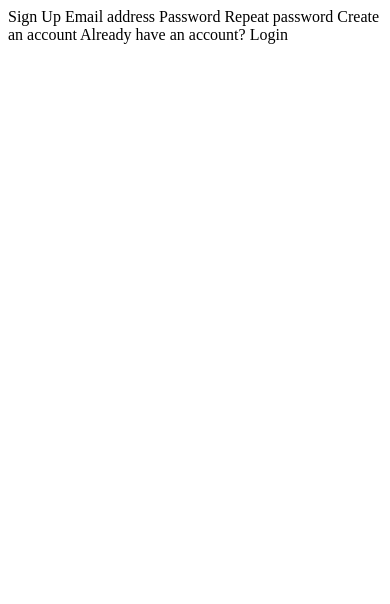
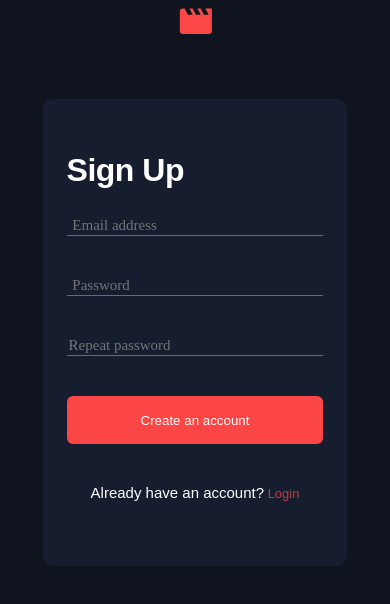
Before and after one commit to BlueDragn/entertainment-web-app, a plain HTML site: page src/html/sign-up.html in a window 390 px wide. Drawn offline with Linux system fonts and the light colour scheme.

Commit message:
completed Sign Up page for mobile

```diff
--- a/src/Styles/style.css
+++ b/src/Styles/style.css
@@ -330,7 +330,7 @@ margin-top:60px;
 .login_card {
 
     /* width: 327px; */
-    height: 365px;
+    min-height: 365px;
     background: #161D2F;
     border-radius: 10px;
     padding: 24px;
--- a/src/html/sign-up.html
+++ b/src/html/sign-up.html
@@ -5,20 +5,39 @@
   <meta name="viewport" content="width=device-width, initial-scale=1.0">
 
   <link rel="icon" type="image/png" sizes="32x32" href="./assets/favicon-32x32.png">
-
+  <link rel="stylesheet" href="/src/Styles/style.css">
   <title>Frontend Mentor | Entertainment web app</title>
 </head>
 <body>
 
-  Sign Up
+  <section class="login_page">
 
-  Email address
-  Password
-  Repeat password
+    <header>
+      <svg width="33" height="27" xmlns="http://www.w3.org/2000/svg">
+        <path
+          d="m26.463.408 3.2 6.4h-4.8l-3.2-6.4h-3.2l3.2 6.4h-4.8l-3.2-6.4h-3.2l3.2 6.4h-4.8l-3.2-6.4h-1.6a3.186 3.186 0 0 0-3.184 3.2l-.016 19.2a3.2 3.2 0 0 0 3.2 3.2h25.6a3.2 3.2 0 0 0 3.2-3.2V.408h-6.4Z"
+          fill="#FC4747" /></svg>
+    </header>
 
-  Create an account
 
-  Already have an account? Login
+  <!-- Login Card-->
+  <section class="login_container">
 
+    <div class="login_card">
+    <h2> Sign Up</h2>
+    <form class="sign-in">
+      <div class="m">
+        <input type="email" name="email" placeholder=" Email address" class="input-field">
+        <input type="password" name="password" placeholder=" Password" class="input-field">
+        <input type="password" name="password" placeholder="Repeat password" class="input-field">
+        <button class="log_in_btn"> Create an account</button>
+      </div>
+    </form>
+    <p> Already have an account?<span>   Login
+    </span></p>
+  </div>
+
+  </section>
+  </section>
 </body>
 </html>
```
